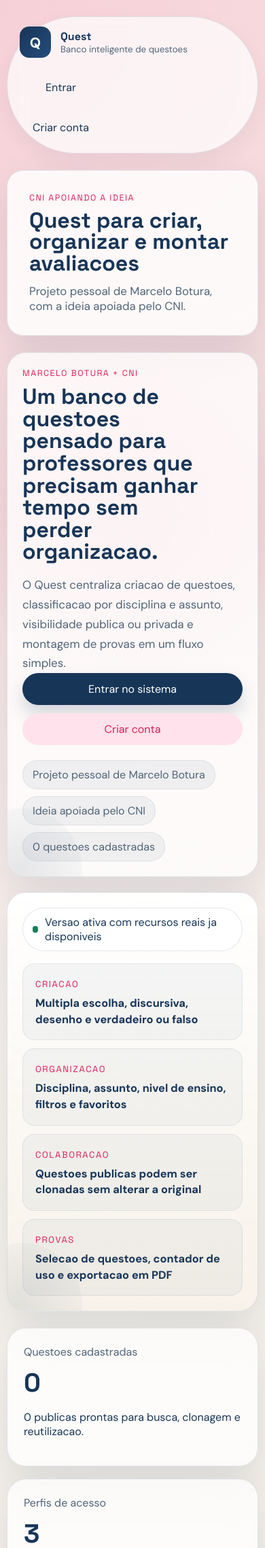
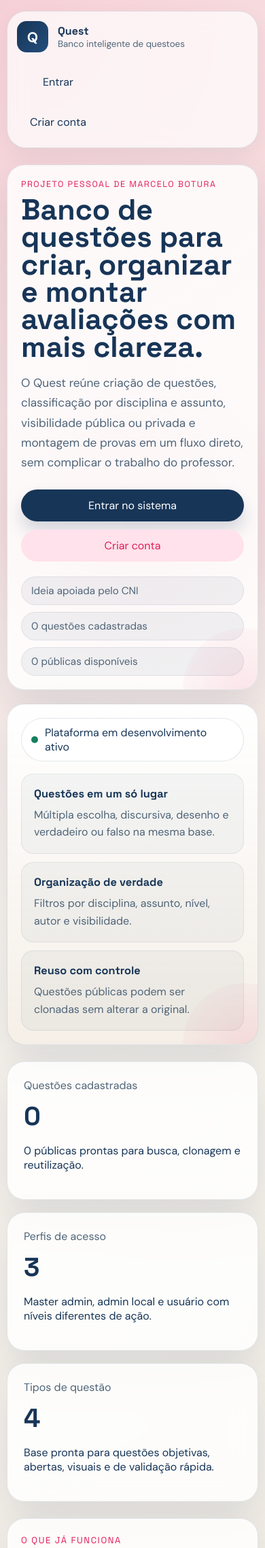
Before and after one commit to marceloboturaa/quest, a PHP site: page / in a window 390 px wide. Shown: the top 2277 px of the page at 68% size. Run offline with PHP 8.4, Linux system fonts and the light colour scheme; data that the repository does not hold is empty.

Commit message:
refactor: melhora home com responsividade e texto br

```diff
--- a/assets/css/app.css
+++ b/assets/css/app.css
@@ -510,74 +510,68 @@
     font-family: 'Space Grotesk', Arial, sans-serif;
 }
 
-.home-hero,
+.home-stage,
 .home-metrics article,
-.home-strip-card,
-.home-panel,
+.home-card,
 .home-flow-card {
-    animation: riseIn 0.7s ease both;
+    animation: riseIn 0.65s ease both;
 }
 
-.home-hero {
-    position: relative;
+.home-stage {
     display: grid;
-    grid-template-columns: minmax(0, 1.15fr) minmax(320px, 0.85fr);
-    gap: 22px;
+    grid-template-columns: minmax(0, 1.2fr) minmax(280px, 0.8fr);
+    gap: 20px;
+    align-items: stretch;
 }
 
-.home-intro,
-.home-showcase,
+.home-stage-copy,
+.home-stage-panel,
 .home-metrics article,
-.home-strip-card,
+.home-card,
 .home-flow-card {
     position: relative;
     overflow: hidden;
     border: 1px solid var(--border);
-    border-radius: calc(var(--radius) + 4px);
-    background: rgba(255, 255, 255, 0.76);
+    border-radius: calc(var(--radius) + 2px);
+    background: rgba(255, 255, 255, 0.82);
     backdrop-filter: blur(18px);
     box-shadow: var(--shadow);
 }
 
-.home-intro,
-.home-showcase,
-.home-strip-card,
+.home-stage-copy,
+.home-stage-panel,
 .home-flow-card {
     padding: 30px;
 }
 
-.home-intro::after,
-.home-showcase::after {
+.home-stage-copy::before,
+.home-stage-panel::before {
     content: '';
     position: absolute;
-    inset: auto auto -80px -70px;
+    inset: auto -70px -90px auto;
     width: 180px;
     height: 180px;
     border-radius: 50%;
-    background: radial-gradient(circle, rgba(23, 53, 87, 0.1), rgba(23, 53, 87, 0));
+    background: radial-gradient(circle, rgba(224, 30, 90, 0.1), rgba(224, 30, 90, 0));
     pointer-events: none;
 }
 
-.home-intro h2,
-.home-strip-card h2,
-.home-panel h2 {
-    margin: 0;
-    font-size: clamp(2rem, 4vw, 3.2rem);
-    line-height: 1.02;
-    max-width: 13ch;
-}
-
-.home-panel h2 {
-    font-size: 1.65rem;
-    max-width: none;
+.home-stage-copy h1 {
+    max-width: 12ch;
+    font-size: clamp(2.4rem, 5vw, 4.6rem);
+    line-height: 0.94;
 }
 
 .home-lead {
     max-width: 58ch;
     margin: 18px 0 0;
-    font-size: 1.06rem;
+    font-size: 1.08rem;
     line-height: 1.7;
     color: var(--ink-soft);
+}
+
+.home-actions {
+    margin-top: 24px;
 }
 
 .home-signals {
@@ -593,48 +587,49 @@
     background: rgba(23, 53, 87, 0.06);
     border: 1px solid rgba(23, 53, 87, 0.08);
     color: var(--ink-soft);
+    font-size: 0.95rem;
 }
 
-.home-showcase {
+.home-stage-panel {
+    display: grid;
+    gap: 18px;
+    align-content: start;
     background:
-        linear-gradient(180deg, rgba(255, 255, 255, 0.82), rgba(247, 241, 232, 0.92)),
-        rgba(255, 255, 255, 0.78);
+        linear-gradient(180deg, rgba(255, 255, 255, 0.86), rgba(245, 239, 231, 0.98)),
+        rgba(255, 255, 255, 0.82);
 }
 
-.home-showcase-grid {
+.home-panel-list {
     display: grid;
     gap: 12px;
-    margin-top: 18px;
 }
 
-.home-showcase-card {
+.home-panel-item {
     padding: 18px;
     border-radius: 18px;
     background: rgba(23, 53, 87, 0.04);
     border: 1px solid rgba(23, 53, 87, 0.08);
-    transition: transform 0.2s ease, background 0.2s ease;
+    transition: transform 0.2s ease, border-color 0.2s ease;
 }
 
-.home-showcase-card:hover {
-    transform: translateY(-3px);
-    background: rgba(23, 53, 87, 0.06);
+.home-panel-item:hover {
+    transform: translateY(-2px);
+    border-color: rgba(23, 53, 87, 0.18);
 }
 
-.home-showcase-label,
-.home-strip-kicker {
-    display: inline-block;
+.home-panel-item strong,
+.home-flow-steps strong {
+    display: block;
     margin-bottom: 8px;
-    color: var(--accent);
     font-family: 'Space Grotesk', Arial, sans-serif;
-    font-size: 0.82rem;
-    text-transform: uppercase;
-    letter-spacing: 0.12em;
+    font-size: 1.02rem;
 }
 
-.home-showcase-card strong {
-    display: block;
-    font-size: 1.02rem;
-    line-height: 1.45;
+.home-panel-item p,
+.home-flow-steps p {
+    margin: 0;
+    color: var(--ink-soft);
+    line-height: 1.6;
 }
 
 .home-metrics {
@@ -645,65 +640,65 @@
 
 .home-metrics article {
     padding: 24px;
-    transition: transform 0.2s ease, border-color 0.2s ease;
 }
 
-.home-metrics article:hover {
-    transform: translateY(-3px);
-    border-color: rgba(23, 53, 87, 0.2);
+.home-columns {
+    display: grid;
+    grid-template-columns: repeat(2, minmax(0, 1fr));
+    gap: 20px;
 }
 
-.home-strip-card {
-    display: grid;
-    gap: 10px;
-    background:
-        linear-gradient(135deg, rgba(23, 53, 87, 0.94), rgba(33, 76, 122, 0.88)),
-        rgba(23, 53, 87, 0.94);
-    color: #fff;
+.home-card {
+    padding: 28px;
 }
 
-.home-strip-card p,
-.home-strip-card .home-strip-kicker {
-    color: rgba(255, 255, 255, 0.82);
+.home-card-kicker {
+    display: inline-block;
+    margin-bottom: 8px;
+    color: var(--accent);
+    font-family: 'Space Grotesk', Arial, sans-serif;
+    font-size: 0.82rem;
+    text-transform: uppercase;
+    letter-spacing: 0.12em;
 }
 
-.home-detail-grid {
-    align-items: start;
+.home-card h2,
+.home-flow-head h2 {
+    margin: 0;
+    font-size: clamp(1.7rem, 3vw, 2.2rem);
+    line-height: 1.05;
+    max-width: 18ch;
 }
 
-.home-panel .mini-list {
+.home-card .mini-list {
     margin-top: 18px;
 }
 
-.home-panel .mini-list li {
+.home-card .mini-list li {
     background: rgba(23, 53, 87, 0.04);
+}
+
+.home-flow-card {
+    display: grid;
+    gap: 18px;
+}
+
+.home-flow-head {
+    display: grid;
+    gap: 8px;
 }
 
 .home-flow-steps {
     display: grid;
     grid-template-columns: repeat(3, minmax(0, 1fr));
     gap: 14px;
-    margin-top: 18px;
 }
 
-.home-flow-steps div {
+.home-flow-steps > div {
     padding: 18px;
     border-radius: 18px;
     background: rgba(23, 53, 87, 0.05);
     border: 1px solid rgba(23, 53, 87, 0.08);
-}
-
-.home-flow-steps strong {
-    display: block;
-    margin-bottom: 8px;
-    font-family: 'Space Grotesk', Arial, sans-serif;
-    font-size: 1.05rem;
-}
-
-.home-flow-steps p {
-    margin: 0;
-    color: var(--ink-soft);
-    line-height: 1.6;
 }
 
 .auth-note {
@@ -743,8 +738,9 @@
 }
 
 @media (max-width: 920px) {
-    .home-hero,
+    .home-stage,
     .home-metrics,
+    .home-columns,
     .home-flow-steps,
     .hero-grid,
     .split-card,
@@ -764,20 +760,43 @@
 @media (max-width: 640px) {
     .page-shell {
         width: min(100% - 20px, 1180px);
+        padding: 16px 0 32px;
     }
 
-    .home-intro,
-    .home-showcase,
-    .home-strip-card,
+    .topbar {
+        padding: 14px;
+        border-radius: 28px;
+    }
+
+    .page-hero,
+    .panel,
+    .auth-card,
+    .question-card,
+    .split-card > section,
+    .empty-state,
+    .home-stage-copy,
+    .home-stage-panel,
+    .home-card,
     .home-flow-card {
-        padding: 22px;
+        padding: 20px;
+    }
+
+    .home-stage-copy h1 {
+        max-width: none;
+        font-size: clamp(2rem, 11vw, 3rem);
+    }
+
+    .home-card h2,
+    .home-flow-head h2 {
+        max-width: none;
     }
 
     .form-actions,
     .inline-actions,
     .question-actions,
     .topbar-nav,
-    .option-editor-row {
+    .option-editor-row,
+    .home-actions {
         flex-direction: column;
         align-items: stretch;
     }
@@ -786,4 +805,9 @@
     .question-pick-item {
         grid-template-columns: 1fr;
     }
+
+    .home-signals {
+        flex-direction: column;
+        align-items: stretch;
+    }
 }
--- a/includes/layout.php
+++ b/includes/layout.php
@@ -1,7 +1,7 @@
 <?php
 declare(strict_types=1);
 
-function render_header(string $title, string $subtitle = ''): void
+function render_header(string $title, string $subtitle = '', bool $showHero = true): void
 {
     $user = function_exists('current_user') ? current_user() : null;
     $flashes = function_exists('pull_flashes') ? pull_flashes() : [];
@@ -45,6 +45,7 @@
         </header>
 
         <main class="page-content">
+            <?php if ($showHero): ?>
                 <section class="page-hero">
                     <div>
                         <p class="eyebrow">CNI apoiando a ideia</p>
@@ -60,6 +61,7 @@
                         </div>
                     <?php endif; ?>
                 </section>
+            <?php endif; ?>
 
             <?php foreach ($flashes as $flash): ?>
                 <div class="flash flash-<?= h($flash['type']) ?>"><?= h($flash['message']) ?></div>
--- a/index.php
+++ b/index.php
@@ -23,127 +23,117 @@
 }
 
 render_header(
-    'Quest para criar, organizar e montar avaliacoes',
-    'Projeto pessoal de Marcelo Botura, com a ideia apoiada pelo CNI.'
+    'Quest para criar, organizar e montar avaliações',
+    'Projeto pessoal de Marcelo Botura, com a ideia apoiada pelo CNI.',
+    false
 );
 ?>
-<section class="home-hero">
-    <article class="home-intro">
-        <p class="eyebrow">Marcelo Botura + CNI</p>
-        <h2>Um banco de questoes pensado para professores que precisam ganhar tempo sem perder organizacao.</h2>
+<section class="home-stage">
+    <article class="home-stage-copy">
+        <p class="eyebrow">Projeto pessoal de Marcelo Botura</p>
+        <h1>Banco de questões para criar, organizar e montar avaliações com mais clareza.</h1>
         <p class="home-lead">
-            O Quest centraliza criacao de questoes, classificacao por disciplina e assunto, visibilidade publica ou
-            privada e montagem de provas em um fluxo simples.
+            O Quest reúne criação de questões, classificação por disciplina e assunto, visibilidade pública ou privada
+            e montagem de provas em um fluxo direto, sem complicar o trabalho do professor.
         </p>
 
-        <div class="form-actions">
+        <div class="form-actions home-actions">
             <a class="button" href="login.php">Entrar no sistema</a>
             <a class="button-secondary" href="register.php">Criar conta</a>
         </div>
 
         <div class="home-signals">
-            <span>Projeto pessoal de Marcelo Botura</span>
             <span>Ideia apoiada pelo CNI</span>
-            <span><?= $homeStats['questions'] ?> questoes cadastradas</span>
+            <span><?= $homeStats['questions'] ?> questões cadastradas</span>
+            <span><?= $homeStats['public_questions'] ?> públicas disponíveis</span>
         </div>
     </article>
 
-    <article class="home-showcase">
+    <aside class="home-stage-panel">
         <div class="status-pill">
             <span class="status-dot"></span>
-            <span>Versao ativa com recursos reais ja disponiveis</span>
+            <span>Plataforma em desenvolvimento ativo</span>
         </div>
 
-        <div class="home-showcase-grid">
-            <div class="home-showcase-card">
-                <span class="home-showcase-label">Criacao</span>
-                <strong>Multipla escolha, discursiva, desenho e verdadeiro ou falso</strong>
+        <div class="home-panel-list">
+            <div class="home-panel-item">
+                <strong>Questões em um só lugar</strong>
+                <p>Múltipla escolha, discursiva, desenho e verdadeiro ou falso na mesma base.</p>
             </div>
-            <div class="home-showcase-card">
-                <span class="home-showcase-label">Organizacao</span>
-                <strong>Disciplina, assunto, nivel de ensino, filtros e favoritos</strong>
+            <div class="home-panel-item">
+                <strong>Organização de verdade</strong>
+                <p>Filtros por disciplina, assunto, nível, autor e visibilidade.</p>
             </div>
-            <div class="home-showcase-card">
-                <span class="home-showcase-label">Colaboracao</span>
-                <strong>Questoes publicas podem ser clonadas sem alterar a original</strong>
-            </div>
-            <div class="home-showcase-card">
-                <span class="home-showcase-label">Provas</span>
-                <strong>Selecao de questoes, contador de uso e exportacao em PDF</strong>
+            <div class="home-panel-item">
+                <strong>Reuso com controle</strong>
+                <p>Questões públicas podem ser clonadas sem alterar a original.</p>
             </div>
         </div>
-    </article>
+    </aside>
 </section>
 
 <section class="home-metrics">
     <article>
-        <span class="metric-copy">Questoes cadastradas</span>
+        <span class="metric-copy">Questões cadastradas</span>
         <strong class="metric-number"><?= $homeStats['questions'] ?></strong>
-        <p><?= $homeStats['public_questions'] ?> publicas prontas para busca, clonagem e reutilizacao.</p>
+        <p><?= $homeStats['public_questions'] ?> públicas prontas para busca, clonagem e reutilização.</p>
     </article>
     <article>
         <span class="metric-copy">Perfis de acesso</span>
         <strong class="metric-number">3</strong>
-        <p>Master admin, admin local e usuario com niveis diferentes de acao.</p>
+        <p>Master admin, admin local e usuário com níveis diferentes de ação.</p>
     </article>
     <article>
-        <span class="metric-copy">Tipos de questao</span>
+        <span class="metric-copy">Tipos de questão</span>
         <strong class="metric-number">4</strong>
-        <p>Base pronta para questoes objetivas, abertas, visuais e de validacao rapida.</p>
+        <p>Base pronta para questões objetivas, abertas, visuais e de validação rápida.</p>
     </article>
 </section>
 
-<section class="home-strip">
-    <article class="home-strip-card">
-        <span class="home-strip-kicker">Hoje no produto</span>
-        <h2>O sistema ja resolve o ciclo principal de trabalho.</h2>
-        <p>
-            O professor cria, classifica, salva como publico ou privado, pesquisa no banco, monta a prova e exporta.
-        </p>
-    </article>
-</section>
-
-<section class="info-grid home-detail-grid">
-    <article class="panel home-panel">
-        <h2>O que ja esta funcionando</h2>
+<section class="home-columns">
+    <article class="panel home-card">
+        <span class="home-card-kicker">O que já funciona</span>
+        <h2>O núcleo do sistema já está pronto para uso.</h2>
         <ul class="mini-list">
-            <li>Cadastro, login e recuperacao de senha.</li>
-            <li>Criacao de questoes com alternativas dinamicas.</li>
-            <li>Visibilidade publica ou privada com bloqueio de edicao por terceiros.</li>
-            <li>Clonagem de questoes publicas com preservacao da referencia de origem.</li>
-            <li>Filtros por disciplina, assunto, tipo, nivel, autor e visibilidade.</li>
+            <li>Cadastro, login e recuperação de senha.</li>
+            <li>Criação de questões com alternativas dinâmicas.</li>
+            <li>Controle de visibilidade pública ou privada.</li>
+            <li>Clonagem de questões públicas com referência de origem.</li>
+            <li>Busca com filtros por disciplina, assunto, tipo, nível, autor e visibilidade.</li>
         </ul>
     </article>
 
-    <article class="panel home-panel">
-        <h2>Como a base cresce</h2>
+    <article class="panel home-card">
+        <span class="home-card-kicker">Como cresce</span>
+        <h2>A base fica mais útil conforme o uso aumenta.</h2>
         <ul class="mini-list">
-            <li>Cada usuario pode construir seu proprio acervo e reutilizar o que ja foi publicado.</li>
-            <li>Questoes favoritas ajudam a montar provas mais rapido.</li>
-            <li>O contador de uso mostra o que ja foi mais aproveitado em avaliacoes.</li>
-            <li>A classificacao academica deixa a busca mais precisa conforme a base aumenta.</li>
-            <li>A fonte oficial pode ser registrada quando a questao vem de material publico.</li>
+            <li>Cada usuário pode montar seu próprio acervo e reaproveitar o que foi publicado.</li>
+            <li>Favoritos aceleram a seleção para novas provas.</li>
+            <li>O contador de uso mostra o que já foi mais aproveitado em avaliações.</li>
+            <li>A classificação por disciplina e assunto melhora a pesquisa da base.</li>
+            <li>A origem pode ser registrada quando a questão vier de fonte pública.</li>
         </ul>
     </article>
 </section>
 
-<section class="home-flow">
-    <article class="panel home-flow-card">
-        <span class="home-strip-kicker">Fluxo simples</span>
+<section class="panel home-flow-card">
+    <div class="home-flow-head">
+        <span class="home-card-kicker">Fluxo simples</span>
+        <h2>Três passos para sair da questão até a prova.</h2>
+    </div>
     <div class="home-flow-steps">
         <div>
             <strong>1. Criar</strong>
-                <p>Cadastre a questao, escolha o tipo e defina a classificacao.</p>
+            <p>Cadastre a questão, escolha o tipo e defina a classificação.</p>
         </div>
         <div>
             <strong>2. Organizar</strong>
-                <p>Filtre por disciplina, assunto, nivel e visibilidade sempre que precisar.</p>
+            <p>Filtre por disciplina, assunto, nível e visibilidade sempre que precisar.</p>
         </div>
         <div>
             <strong>3. Montar</strong>
-                <p>Selecione as melhores questoes e gere a prova em PDF.</p>
+            <p>Selecione as melhores questões e gere a prova em PDF.</p>
         </div>
     </div>
-    </article>
 </section>
 <?php render_footer(); ?>
```
Lines whose indentation alone changed are shown as unchanged.
